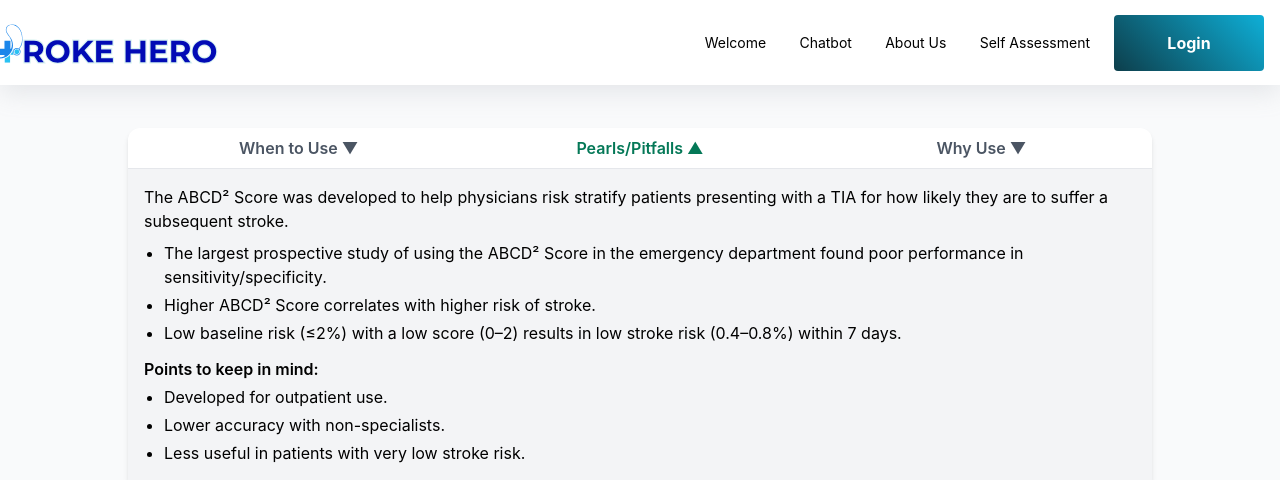
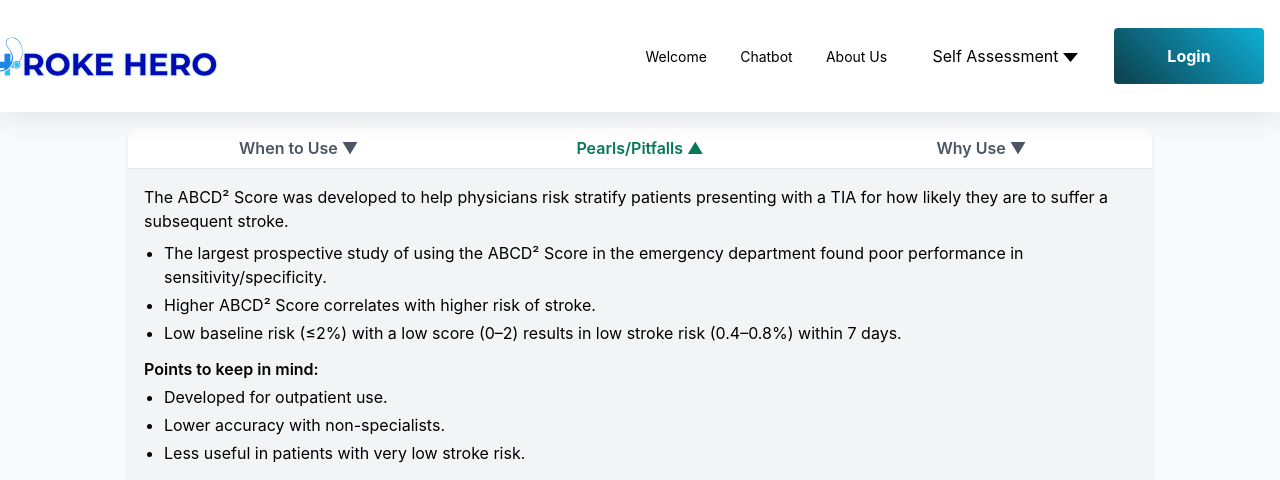
Before and after one commit to Zfeng0207/FIT3199-FYP, a Flask app: page /self_assessment in a window 1280 px wide. Shown: the top 480 px of the page. Run offline with Flask 3, Linux system fonts and the light colour scheme; some libraries are stand-ins or nearby versions.

Commit message:
added dropdown menu

```diff
--- a/src/templates/self_assesment.html
+++ b/src/templates/self_assesment.html
@@ -18,6 +18,10 @@
       height: 4.0625rem !important; /* back to the default desktop height */
       overflow: visible;            /* let your hero-text spill out if you’re using negative margins */
       transform: translateX(-65px) !important;
+    }
+      /* override the -100 so your dropdown sits on top */
+    #cs-navigation .cs-dropdown .cs-drop-ul {
+      z-index: 10001 !important;
     }
   </style>
 </head>
@@ -49,7 +53,37 @@
             {% if user %}
             <li class="cs-li"><a href="{{ url_for('stroke_prediction_routing') }}" class="cs-li-link">Stroke Prediction</a></li>
             {% endif %}
-            <li class="cs-li"><a href="{{ url_for('self_assesment_routing') }}" class="cs-li-link">Self Assessment</a></li>
+            <li class="cs-li cs-dropdown">
+              <!-- top‐level link stays as your Self Assessment page -->
+              <a href="{{ url_for('self_assesment_routing') }}"
+                 class="cs-li-link cs-drop-link">
+                Self Assessment
+                <svg class="cs-drop-icon" viewBox="0 0 10 6" aria-hidden="true">
+                  <path d="M0 0l5 6 5-6z" fill="currentColor"/>
+                </svg>
+              </a>
+
+              <ul class="cs-drop-ul">
+                <li class="cs-drop-li">
+                  <a href="{{ url_for('self_assesment_routing') }}"
+                     class="cs-li-link">
+                    ASCVD Risk Estimator
+                  </a>
+                </li>
+                <li class="cs-drop-li">
+                  <a href="{{ url_for('self_assesment_routing') }}"
+                     class="cs-li-link">
+                    ABCD² Score for TIA
+                  </a>
+                </li>
+                <li class="cs-drop-li">
+                  <a href="{{ url_for('self_assesment_routing') }}"
+                     class="cs-li-link">
+                    Self Assessment Info
+                  </a>
+                </li>
+              </ul>
+            </li>
           </ul>
         </div>
       </nav>
@@ -277,5 +311,6 @@
     updateTabs();
   </script>
 
+
 </body>
 </html>
```
